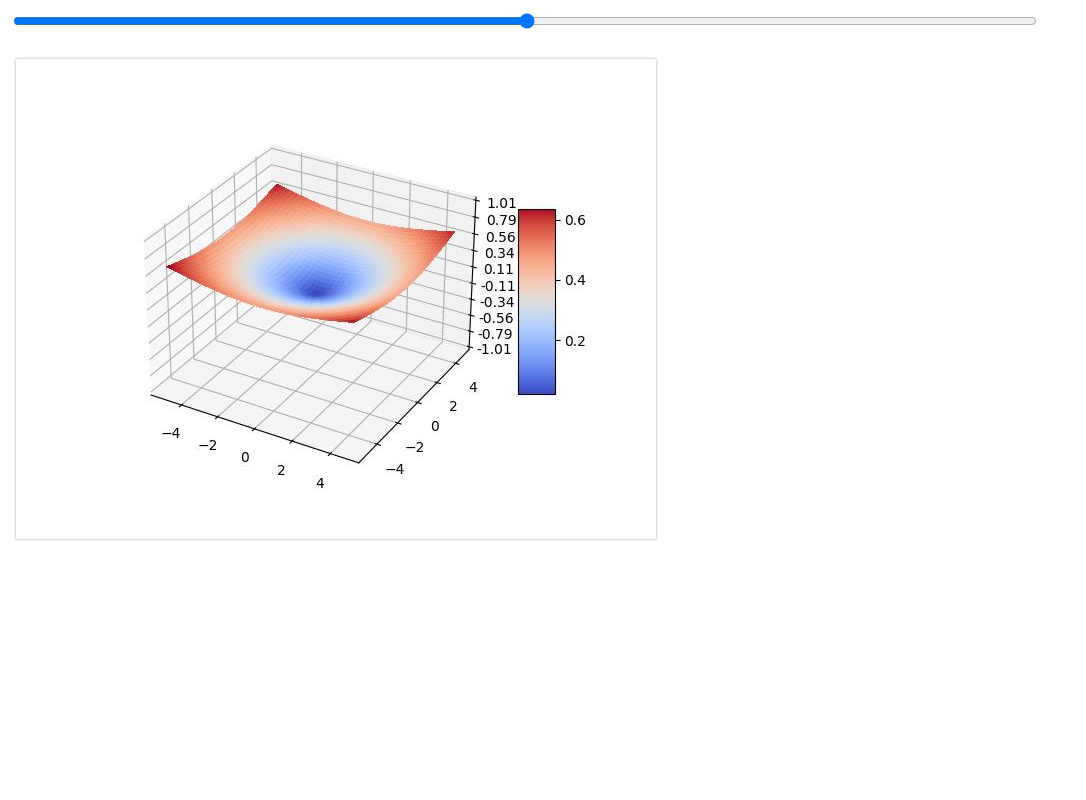
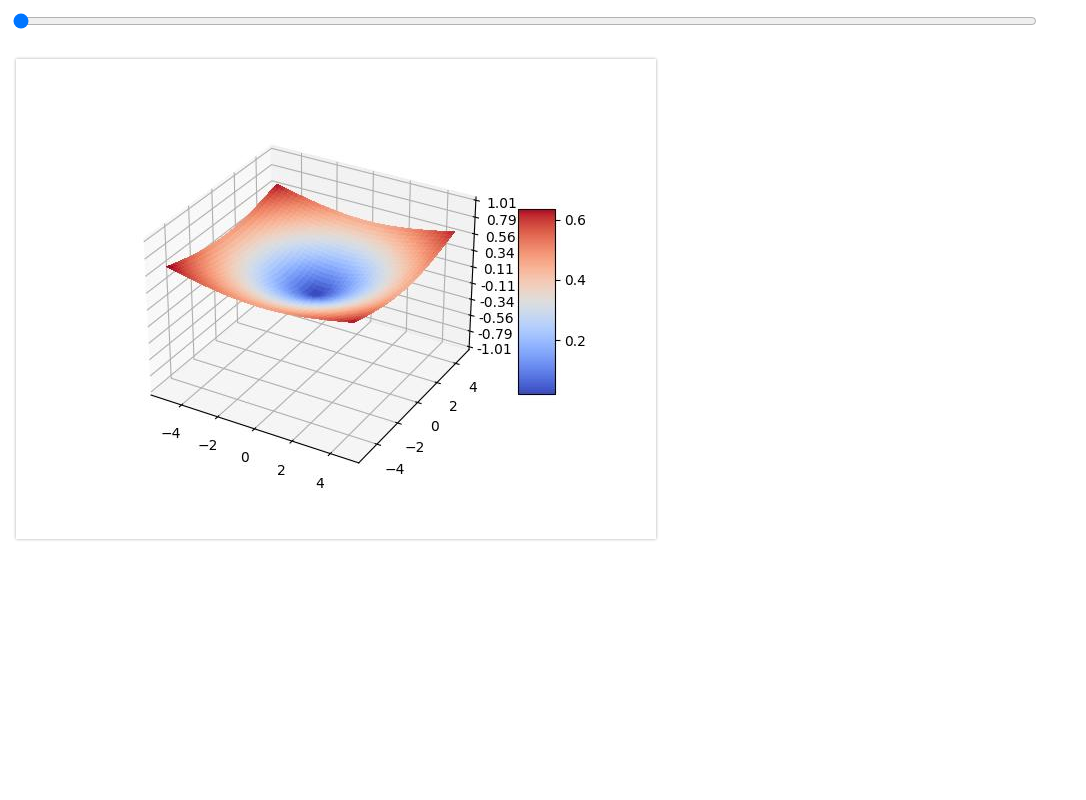
Before and after one commit to hatatori/matploit-learning, a plain HTML site: page index.html in a window 1280 px wide. Shown: the whole page, without its empty margins (0-1086 px from the left). Drawn offline with Linux system fonts and the light colour scheme.

Commit message:
Update index.html

```diff
--- a/index.html
+++ b/index.html
@@ -8,7 +8,7 @@
     <link rel="stylesheet" href="style.css" />
   </head>
   <body>
-    <input max="355" id="ran" type="range" />
+    <input max="355" id="ran" type="range" value=0 />
     <div id="caixa" class="square shadow">
       <img src="imgs/1.jpg" />
       <img src="imgs/2.jpg" />
```
